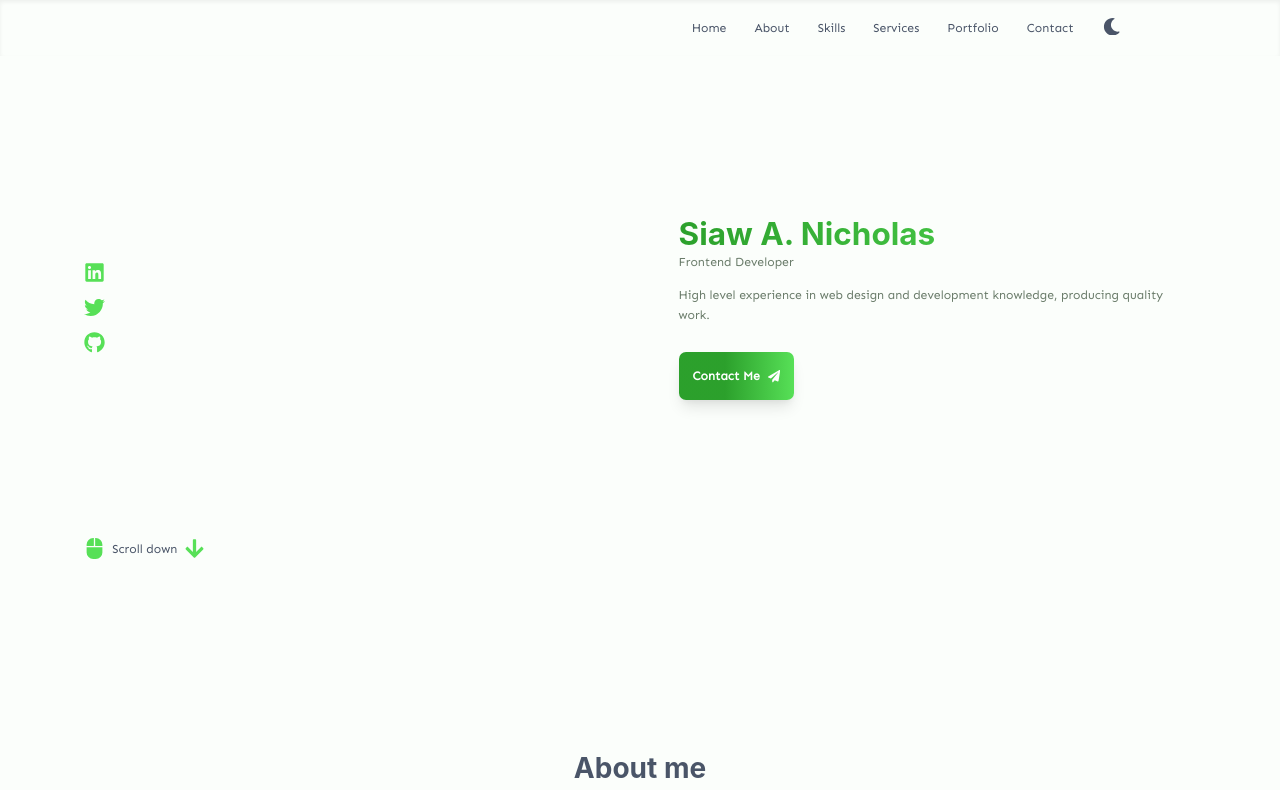
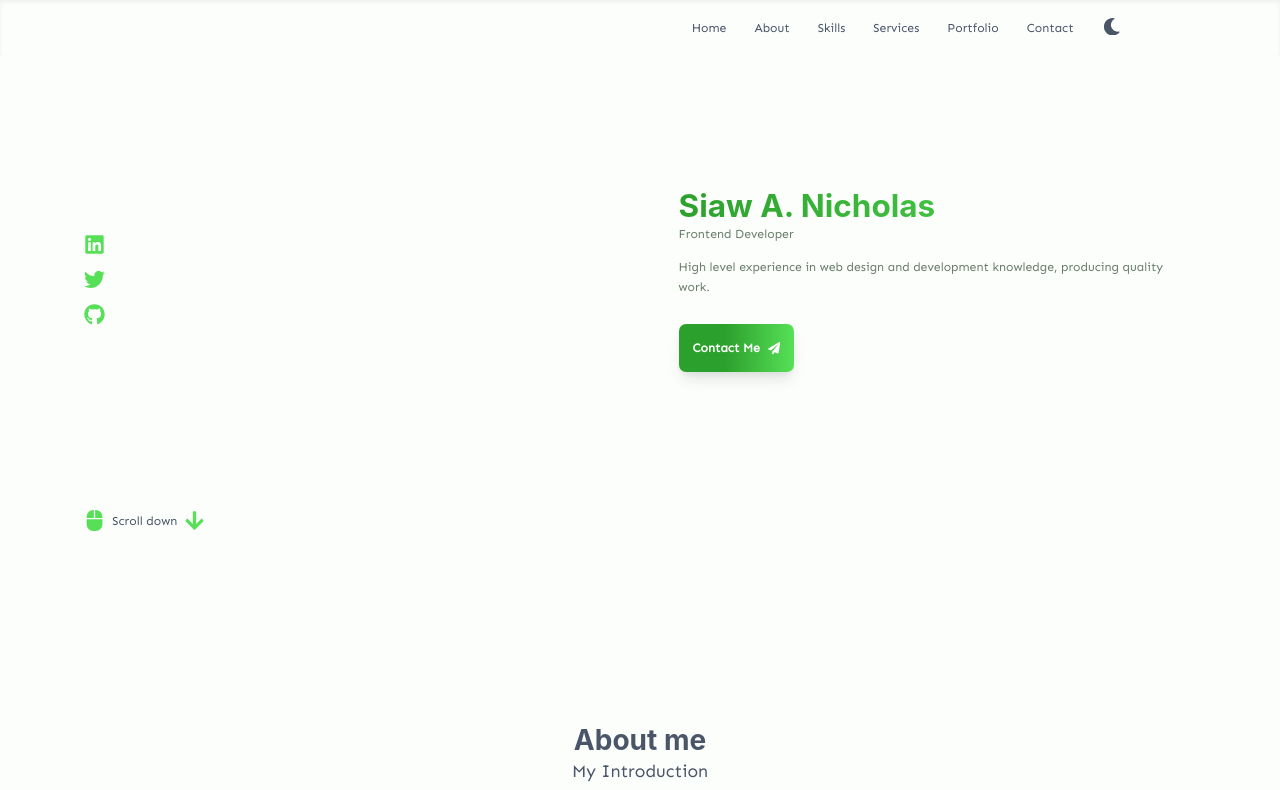
Before and after one commit to ayequill/siaw.dev, a React (Create React App) app: page / in a window 1280 px wide. Shown: the top 790 px of the page. Built offline with nearby package versions, Linux system fonts and the light colour scheme.

Commit message:
Updated wrapper

```diff
--- a/src/components/SectionWrapper.tsx
+++ b/src/components/SectionWrapper.tsx
@@ -5,13 +5,5 @@ interface SectionProps {
 	children: ReactNode;
 }
 export const SectionWrapper = ({ children }: SectionProps) => {
-	return (
-		<Box
-			as="section"
-			p={{ base: '2rem 0 4rem' }}
-			// maxW={['767px', '1024px', '1400px']}
-		>
-			{children}
-		</Box>
-	);
+	return <Box layerStyle="wrapper">{children}</Box>;
 };
```
